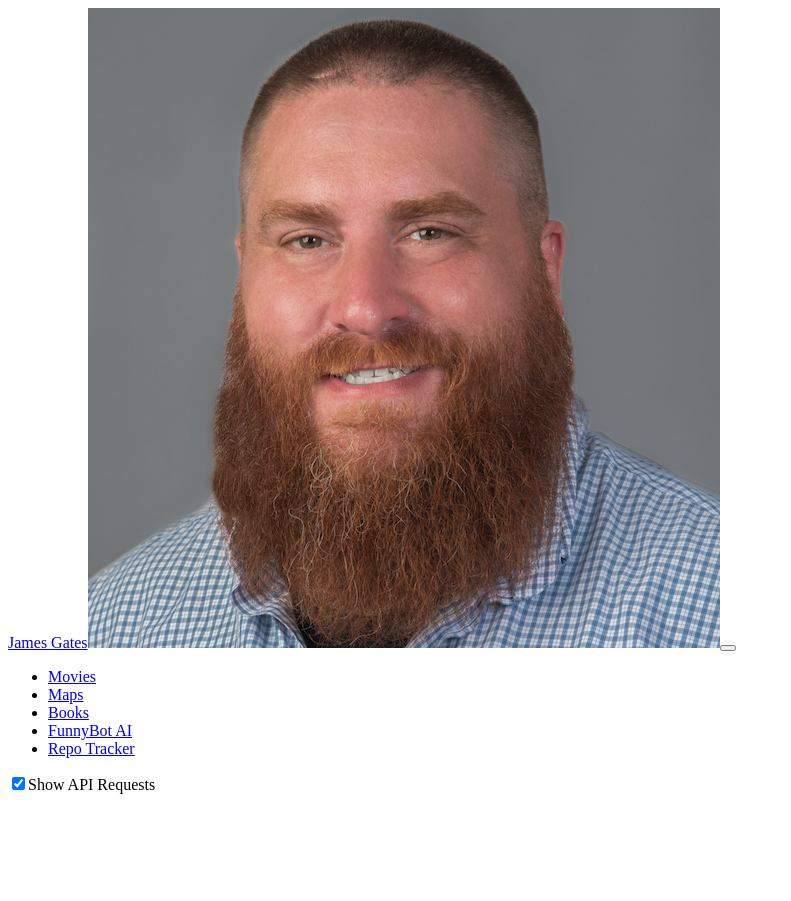
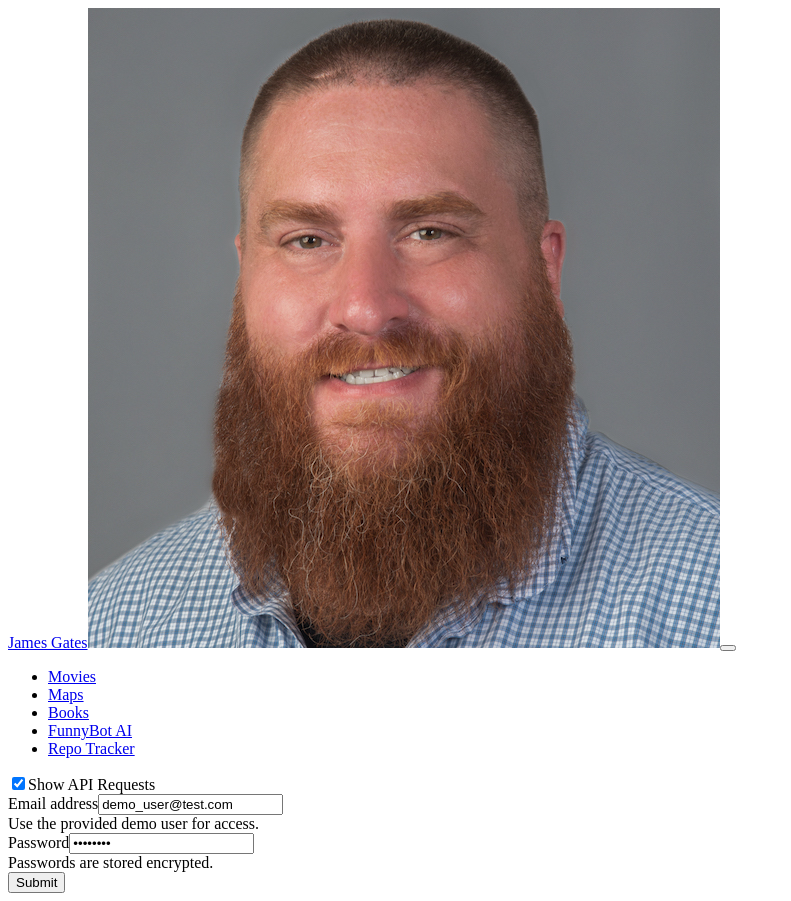
Before and after one commit to gatorjuice/about_me_vue, a Vue app: page /login in a window 1280 px wide. Shown: the whole page, without its empty margins (0-791 px from the left). Before the commit the page ends 802 px from the top, so only its background shows below. Built offline with nearby package versions, Linux system fonts and the light colour scheme.

Commit message:
create sign in page and authenticate against demo usuer

```diff
--- a/src/router/index.js
+++ b/src/router/index.js
@@ -9,6 +9,8 @@ const FunnyBot = () =>
   import(/* webpackChunkName: "books" */ "@/views/FunnyBot.vue");
 const RepoTracker = () =>
   import(/* webpackChunkName: "repoTracker" */ "@/views/RepoTracker.vue");
+const Login = () =>
+  import(/* webpackChunkName: "repoTracker" */ "@/views/Login.vue");
 
 const routes = [
   {
@@ -17,9 +19,17 @@ const routes = [
     component: Home,
   },
   {
+    path: "/login",
+    name: "Login",
+    component: Login,
+  },
+  {
     path: "/movies",
     name: "Movies",
     component: Movies,
+    meta: {
+      requiresAuth: true,
+    },
   },
   {
     path: "/maps",
@@ -30,16 +40,25 @@ const routes = [
     path: "/books",
     name: "Books",
     component: Books,
+    meta: {
+      requiresAuth: true,
+    },
   },
   {
     path: "/funny_bot",
     name: "FunnyBot",
     component: FunnyBot,
+    meta: {
+      requiresAuth: true,
+    },
   },
   {
     path: "/repo_tracker",
     name: "RepoTracker",
     component: RepoTracker,
+    meta: {
+      requiresAuth: true,
+    },
   },
 ];
 
@@ -48,4 +67,21 @@ const router = createRouter({
   routes,
 });
 
+router.beforeEach((to, from, next) => {
+  const vuex = JSON.parse(localStorage.getItem("vuex"));
+  // trying to access a restricted page + not logged in
+  // redirect to login page
+  if (vuex && to.matched.some((record) => record.meta.requiresAuth)) {
+    const loggedIn = vuex["jwt"];
+
+    if (!loggedIn) {
+      next({ name: "Login" });
+    } else {
+      next();
+    }
+  } else {
+    next();
+  }
+});
+
 export default router;
--- a/src/services/HttpService.js
+++ b/src/services/HttpService.js
@@ -33,7 +33,7 @@ class HttpService {
     console.log(error);
     switch (error.response.status) {
       case 401:
-        this.redirectTo(document, "/");
+        this.redirectTo(document, "/login");
         break;
       case 404:
         this.redirectTo(document, "/");
--- a/src/store.js
+++ b/src/store.js
@@ -3,6 +3,7 @@ import VuexPersistence from "vuex-persist";
 
 const store = createStore({
   state: {
+    jwt: "",
     books: [],
     funnyBot: {
       messages: [],
@@ -13,6 +14,9 @@ const store = createStore({
     },
   },
   mutations: {
+    setToken(state, token) {
+      state.jwt = token;
+    },
     setBooks(state, books) {
       state.books = books;
     },
--- /dev/null
+++ b/src/views/Login.vue
@@ -0,0 +1,59 @@
+<template>
+  <div class="container">
+    <form @submit.prevent="processForm">
+      <div class="mb-3">
+        <label for="inputEmail" class="form-label">Email address</label>
+        <input
+          v-model="email"
+          type="email"
+          class="form-control"
+          id="inputEmail"
+          aria-describedby="emailHelp"
+        />
+        <div id="emailHelp" class="form-text">
+          Use the provided demo user for access.
+        </div>
+      </div>
+      <div class="mb-3">
+        <label for="inputPassword" class="form-label">Password</label>
+        <input
+          v-model="password"
+          type="password"
+          class="form-control"
+          id="inputPassword"
+          aria-describedby="passwordHelp"
+        />
+        <div id="passwordHelp" class="form-text">
+          Passwords are stored encrypted.
+        </div>
+      </div>
+      <button type="submit" class="btn btn-primary">Submit</button>
+    </form>
+  </div>
+</template>
+<script>
+import HttpService from "@/services/HttpService.js";
+export default {
+  data() {
+    return {
+      email: "demo_user@test.com",
+      password: "p@ssw@rd",
+    };
+  },
+  methods: {
+    processForm() {
+      new HttpService(this.$store).post(
+        `login`,
+        { username: this.email, password: this.password },
+        (status, response) => {
+          if (response.data.token) {
+            this.$store.commit("setToken", response.data.token);
+            document.location = "/repo_tracker";
+          }
+        }
+      );
+    },
+  },
+};
+</script>
+<style scoped></style>
```
